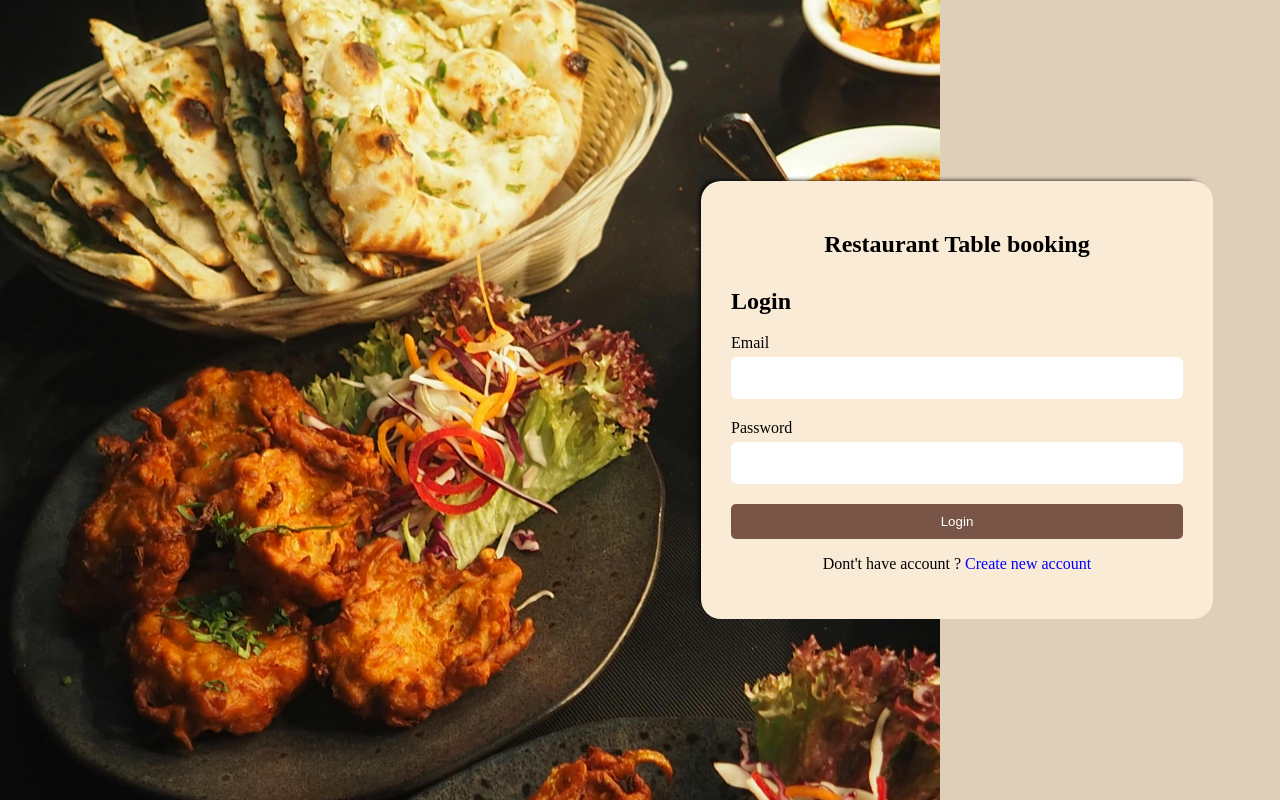
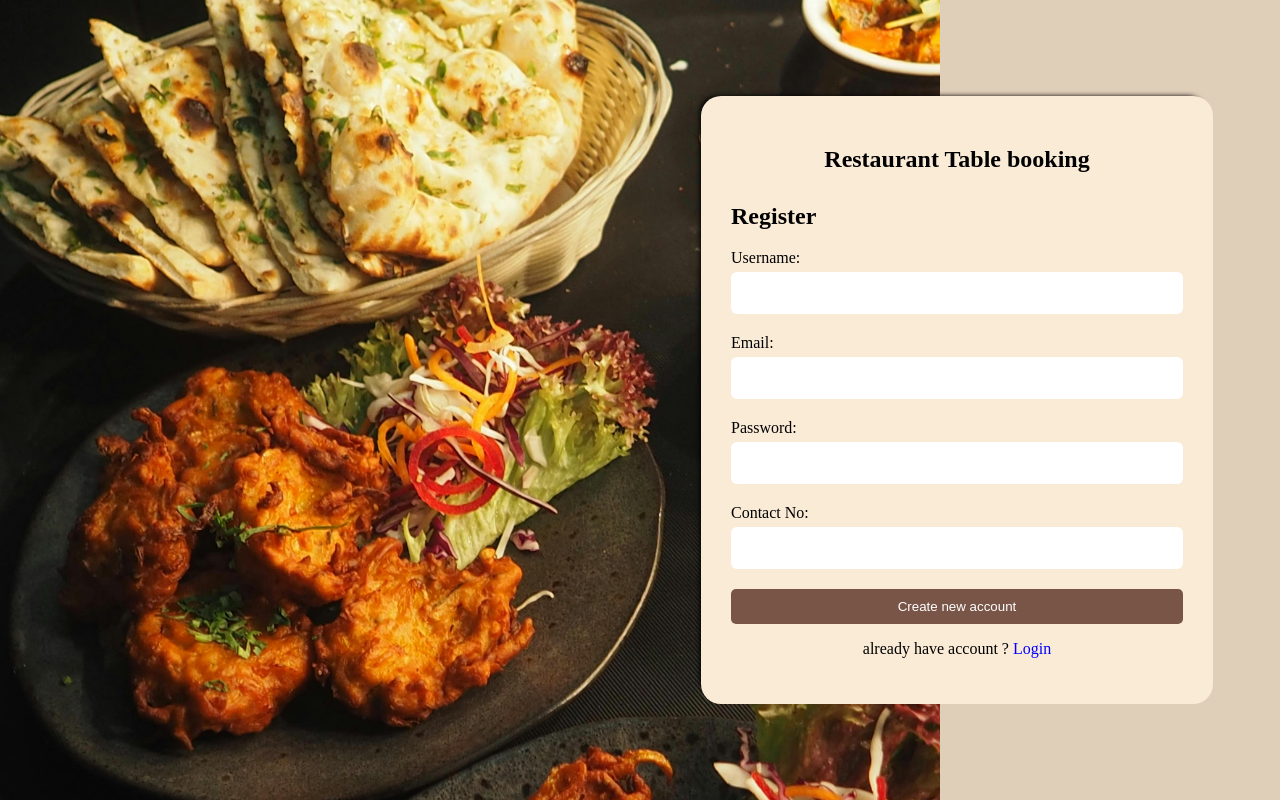
Before and after one commit to shafi00023/restaurant-table-booking-system, an Angular app: page /register in a window 1280 px wide. Before the commit this address led to /. Built offline with nearby package versions, Linux system fonts and the light colour scheme.

Commit message:
register page added

```diff
--- a/src/app/app.component.html
+++ b/src/app/app.component.html
@@ -1 +1 @@
-<app-login></app-login>
+<router-outlet></router-outlet>
--- a/src/app/app.component.ts
+++ b/src/app/app.component.ts
@@ -2,11 +2,12 @@ import { Component } from '@angular/core';
 import { CommonModule } from '@angular/common';
 import { RouterOutlet } from '@angular/router';
 import { LoginComponent } from '../login/login.component';
+import { RegisterComponent } from '../register/register.component';
 
 @Component({
   selector: 'app-root',
   standalone: true,
-  imports: [CommonModule, RouterOutlet, LoginComponent ],
+  imports: [CommonModule, RouterOutlet, LoginComponent, RegisterComponent ],
   templateUrl: './app.component.html',
   styleUrl: './app.component.scss'
 })
--- a/src/app/app.routes.ts
+++ b/src/app/app.routes.ts
@@ -1,3 +1,16 @@
-import { Routes } from '@angular/router';
+import { RouterModule, Routes } from '@angular/router';
+import { LoginComponent } from '../login/login.component';
+import { RegisterComponent } from '../register/register.component';
+import { NgModule } from '@angular/core';
 
-export const routes: Routes = [];
+export const routes: Routes = [
+    { path: '', redirectTo: '/login', pathMatch: 'full' },
+    { path: 'login', component: LoginComponent },
+    { path: 'register', component: RegisterComponent }
+  ];
+
+  @NgModule({
+    imports: [RouterModule.forRoot(routes)],
+    exports: [RouterModule]
+  })
+  export class AppRoutingModule { }
--- a/src/login/login.component.html
+++ b/src/login/login.component.html
@@ -14,7 +14,7 @@
                     <input type="password" id="password" name="password" required />
                 </div>
                 <button type="submit">Login</button>
-                <p>Dont't have account ? <a>Create new account</a></p>
+                <p>Don't have account ? <a routerLink="/register">Create new account</a></p>
             </form>
         </div>
 
--- a/src/login/login.component.scss
+++ b/src/login/login.component.scss
@@ -62,6 +62,7 @@
         text-align: center;
         a {
           color: blue;
+          cursor: pointer;
         }
       }
     }
--- /dev/null
+++ b/src/register/register.component.html
@@ -0,0 +1,30 @@
+<div class="login-main-container">
+    <div class="login-bg-container"></div>
+    <div class="login-form-container">
+        <div class="login-main-form-container">
+            <h2 class="app-name">Restaurant Table booking </h2>
+            <h2>Register</h2>
+            <form>
+                <div class="form-group">
+                    <label for="username">Username:</label>
+                    <input type="text" id="username" name="username" required>
+                </div>
+                <div class="form-group">
+                    <label for="email">Email:</label>
+                    <input type="email" id="email" name="email" required>
+                </div>
+                <div class="form-group">
+                    <label for="password">Password:</label>
+                    <input type="password" id="password" name="password" required>
+                </div>
+                <div class="form-group">
+                    <label for="contactNo">Contact No:</label>
+                    <input type="text" name="contactNo" required>
+                </div>
+                <button type="submit">Create new account</button>
+                <p>already have account ? <a routerLink="/login">Login</a></p>
+            </form>
+        </div>
+
+    </div>
+</div>
--- /dev/null
+++ b/src/register/register.component.scss
@@ -0,0 +1,71 @@
+.login-main-container {
+  display: flex;
+  .login-bg-container {
+    background-image: url(../assets/login-bg.jpg);
+    width: 85%;
+    height: 100vh;
+    background-size: cover;
+  }
+  .login-form-container {
+    width: 30%;
+    display: flex;
+    justify-content: center;
+    align-items: center;
+    background-color: #dfceb8;
+    padding: 30px;
+    .form-group {
+      margin-bottom: 20px;
+
+      label {
+        display: block;
+        margin-bottom: 5px;
+      }
+
+      input[type="email"],
+      input[type="password"],
+      input[type="text"] {
+        width: 100%;
+        padding: 10px;
+        font-size: 16px;
+        border-radius: 6px;
+        border: none;
+        height: 42px;
+      }
+    }
+    button {
+      display: block;
+      width: 100%;
+      padding: 10px;
+      background-color: #795548;
+      color: #fff;
+      border: none;
+      border-radius: 5px;
+      cursor: pointer;
+
+      &:hover {
+        background-color: #7c3921;
+      }
+    }
+    .login-main-form-container {
+      position: absolute;
+      width: 40%;
+      right: 67px;
+      background-color: antiquewhite;
+      padding: 30px;
+      border-radius: 20px;
+      box-shadow: -5px -4px 5px -4px;
+      .app-name {
+        font-family: cursive;
+        text-align: center;
+        margin-bottom: 30px;
+      }
+      p {
+        text-align: center;
+        a {
+          color: blue;
+          cursor: pointer;
+        }
+      }
+    }
+  }
+}
```
Also changed, not shown: src/register/register.component.ts (added, +12 -0 lines), 1 other file (tests, documents, lock files or other folders).
